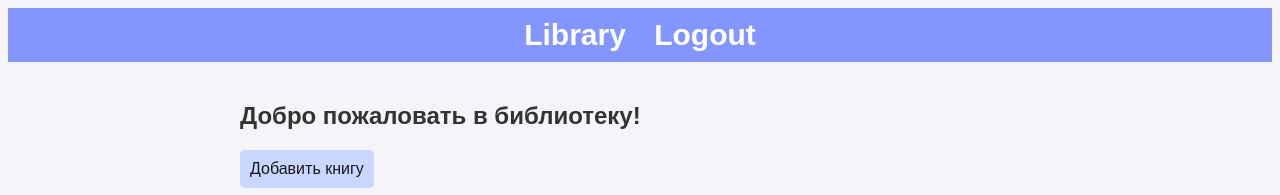
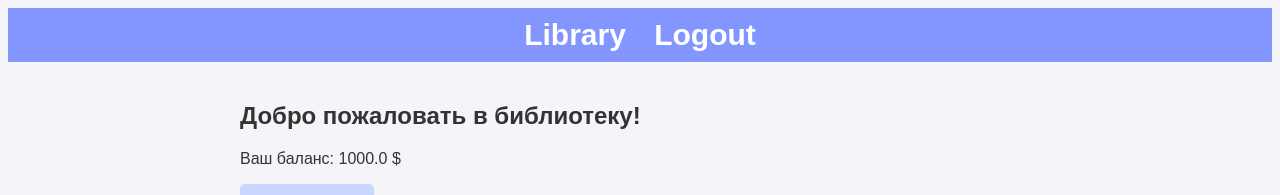
Before and after one commit to BBAlan1/Online-Library, a Flask app: page /library in a window 1280 px wide. Shown: the top 195 px of the page. Run offline with Flask 2, Linux system fonts and the light colour scheme; a user stored in the database is signed in; data comes from the database, SQL or seed files in the repository; both versions use the stored data as it was after the commit.

Commit message:
Update file

```diff
--- a/onlineLibrary/onlineLibrary/app.py
+++ b/onlineLibrary/onlineLibrary/app.py
@@ -3,7 +3,6 @@ from flask_sqlalchemy import SQLAlchemy
 from flask_login import LoginManager, UserMixin, login_user, login_required, logout_user, current_user
 import os
 import config
-
 from werkzeug.utils import secure_filename
 
 app = Flask(__name__)
@@ -179,8 +178,6 @@ def delete_book(id):
     flash("Книга успешно удалена.")
     return redirect(url_for('library'))
 
-# Покупка книги через банковскую карточку
-
 @app.route('/buy_book/<int:id>', methods=['GET', 'POST'])
 @login_required
 def buy_book(id):
--- a/onlineLibrary/onlineLibrary/templates/library.html
+++ b/onlineLibrary/onlineLibrary/templates/library.html
@@ -1,6 +1,8 @@
 {% extends "base.html" %}
 {% block content %}
 <h2>Добро пожаловать в библиотеку!</h2>
+
+<p>Ваш баланс: {{ current_user.balance }} $</p>
 
 <a class="button1" href="{{ url_for('add_book_page') }}">Добавить книгу</a>
 
```
Also changed, not shown: onlineLibrary/onlineLibrary/instance/site.db, onlineLibrary/onlineLibrary/static/uploads/3.png (deleted), onlineLibrary/onlineLibrary/static/uploads/8.png (deleted), onlineLibrary/onlineLibrary/static/uploads/Снимок экрана (1).png (deleted), onlineLibrary/onlineLibrary/static/uploads/Снимок экрана (2).png (deleted), onlineLibrary/onlineLibrary/static/uploads/Снимок экрана (3).png (deleted), onlineLibrary/onlineLibrary/static/uploads/Снимок экрана (4).png (deleted), onlineLibrary/onlineLibrary/static/uploads/Снимок экрана (5).png (deleted), onlineLibrary/onlineLibrary/static/uploads/Снимок экрана (6).png (deleted), onlineLibrary/onlineLibrary/static/uploads/Снимок экрана (8).png (deleted), onlineLibrary/onlineLibrary/static/uploads/Снимок экрана (9).png (deleted).
